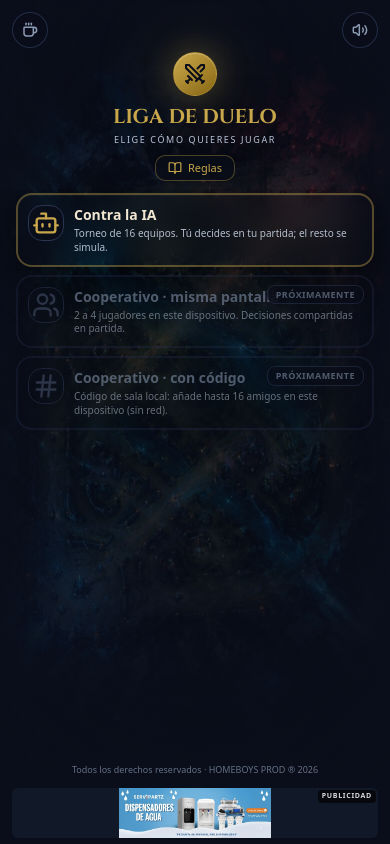
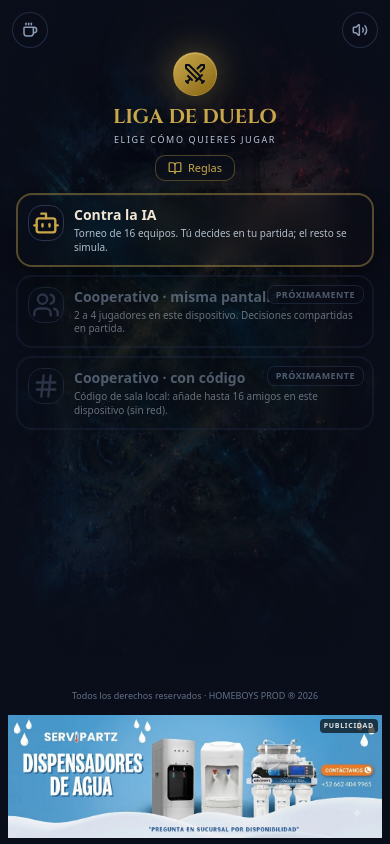
Before and after one commit to WeroMilk/ligadeduelo, a React (Vite) app: page / in a window 390 px wide. Built offline with nearby package versions, Linux system fonts and the light colour scheme.

Commit message:
Hide the ad banner during live matches and widen the creative.
Keep the Servipartz PNG full-width without side bars, and hide ads for the whole match so tower HP and score are not covered.

```diff
--- a/src/components/AdBanner.tsx
+++ b/src/components/AdBanner.tsx
@@ -13,23 +13,23 @@ export default function AdBanner() {
 
   return (
     <div
-      className="relative z-[40] w-full shrink-0 bg-[#0A0E1A] px-3 pt-2 md:px-2 md:pt-0.5"
+      className="relative z-[40] w-full shrink-0 bg-[#0A0E1A] px-2 pt-2 md:px-3 md:pt-0.5"
       style={{ paddingBottom: 'max(0.35rem, env(safe-area-inset-bottom, 0px))' }}
       role="complementary"
       aria-label="Publicidad"
     >
       <div
-        className="relative mx-auto flex h-[50px] w-full max-w-[728px] items-center justify-center rounded-sm bg-[#111827] sm:h-[60px] md:h-[90px]"
+        className="relative mx-auto w-full max-w-[728px] overflow-hidden"
         style={{ userSelect: 'none' }}
       >
-        <span className="absolute right-0.5 top-0.5 z-10 rounded bg-black/65 px-1 py-px text-[7px] font-bold uppercase tracking-[0.1em] text-white/85 md:right-1 md:top-1 md:px-1 md:py-0.5 md:text-[8px]">
+        <span className="absolute right-1 top-1 z-10 rounded bg-black/65 px-1 py-0.5 text-[7px] font-bold uppercase tracking-[0.1em] text-white/85 md:text-[8px]">
           Publicidad
         </span>
 
         <img
           src={AD_IMG}
           alt="Servipartz · Dispensadores de agua"
-          className="max-h-full max-w-full object-contain"
+          className="block h-auto w-full"
           loading="lazy"
           decoding="async"
           draggable={false}
--- a/src/pages/LiveMatch.tsx
+++ b/src/pages/LiveMatch.tsx
@@ -161,15 +161,11 @@ export default function LiveMatch() {
   phaseRef.current = phase;
   tmRef.current = tm;
 
-  // Banner: visible al esperar; oculto en decisiones, QTE y popups
+  // Banner oculto durante toda la partida en vivo (evita solapar estructuras/marcador)
   useEffect(() => {
-    const hide =
-      phase?.t === 'prompt' ||
-      phase?.t === 'qte' ||
-      announceBusy;
-    setAdHidden(hide);
+    setAdHidden(true);
     return () => setAdHidden(false);
-  }, [phase, announceBusy]);
+  }, []);
 
   const enqueueAnnounces = (items: AnnounceItem[], key: string) => {
     if (items.length === 0) return 0;
```
